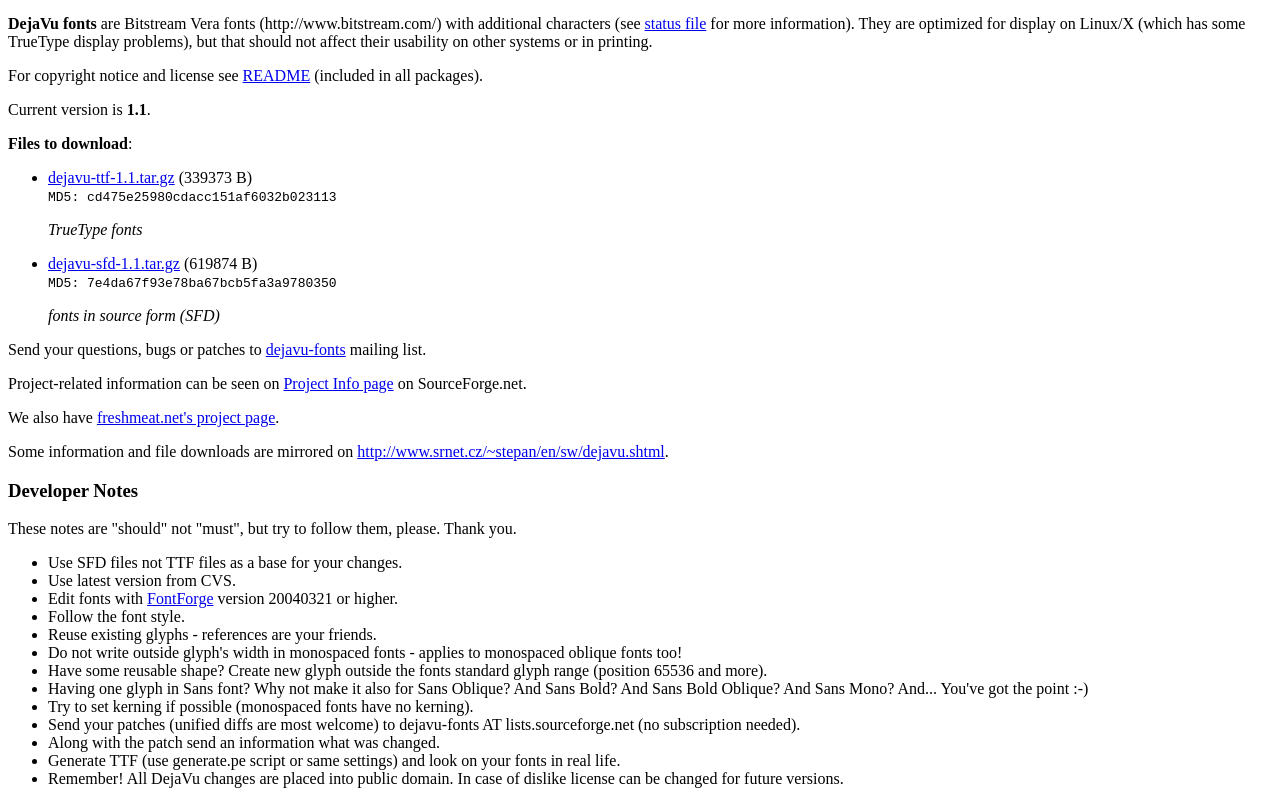
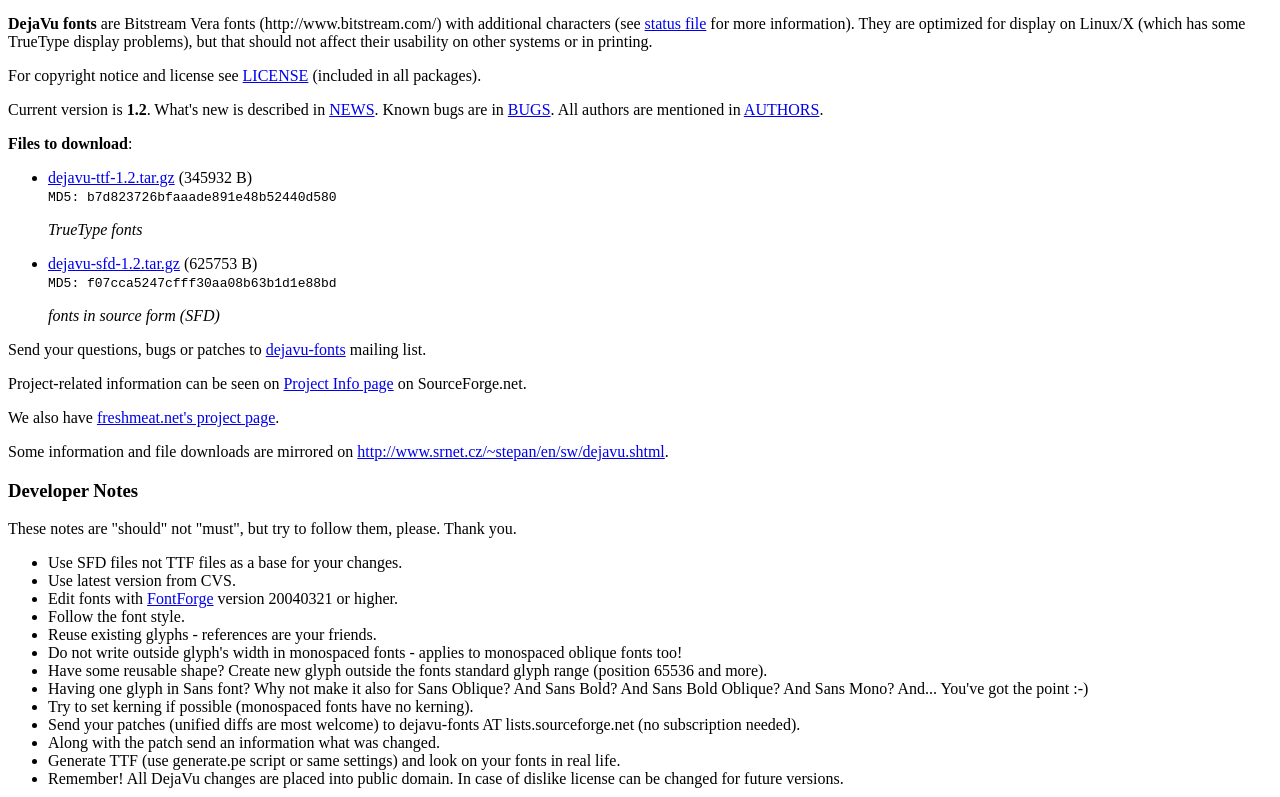
Before and after one commit to dejavu-fonts/dejavu-fonts, a plain HTML site: page dejavu-web/index.html in a window 1280 px wide. Shown: the part 50-847 px from the top of the page. Drawn offline with Linux system fonts and the light colour scheme.

Commit message:
update for version 1.2

```diff
--- a/dejavu-web/index.html
+++ b/dejavu-web/index.html
@@ -27,21 +27,24 @@
 
     </p>
     <p>
-      For copyright notice and license see <a href="README">README</a> (included in all packages).
+      For copyright notice and license see <a href="LICENSE">LICENSE</a> (included in all packages).
     </p>
     <p>
-      Current version is <b>1.1</b>.
+      Current version is <b>1.2</b>.
+      What's new is described in <a href="NEWS">NEWS</a>.
+      Known bugs are in <a href="BUGS">BUGS</a>.
+      All authors are mentioned in <a href="AUTHORS">AUTHORS</a>.
     </p>
     <p><b>Files to download</b>: </p>
 <ul>
-<li><a href="http://prdownloads.sourceforge.net/dejavu/dejavu-ttf-1.1.tar.gz?download">dejavu-ttf-1.1.tar.gz</a> (339373 B)<br/>
-<tt>MD5: cd475e25980cdacc151af6032b023113<br/></tt>
+<li><a href="http://prdownloads.sourceforge.net/dejavu/dejavu-ttf-1.2.tar.gz?download">dejavu-ttf-1.2.tar.gz</a> (345932 B)<br/>
+<tt>MD5: b7d823726bfaaade891e48b52440d580<br/></tt>
 <p class="description">
 TrueType fonts
 </p>
 </li>
-<li><a href="http://prdownloads.sourceforge.net/dejavu/dejavu-sfd-1.1.tar.gz?download">dejavu-sfd-1.1.tar.gz</a> (619874 B)<br/>
-<tt>MD5: 7e4da67f93e78ba67bcb5fa3a9780350<br/></tt>
+<li><a href="http://prdownloads.sourceforge.net/dejavu/dejavu-sfd-1.2.tar.gz?download">dejavu-sfd-1.2.tar.gz</a> (625753 B)<br/>
+<tt>MD5: f07cca5247cfff30aa08b63b1d1e88bd<br/></tt>
 <p class="description">
 fonts in source form (SFD)
 </p>
```
